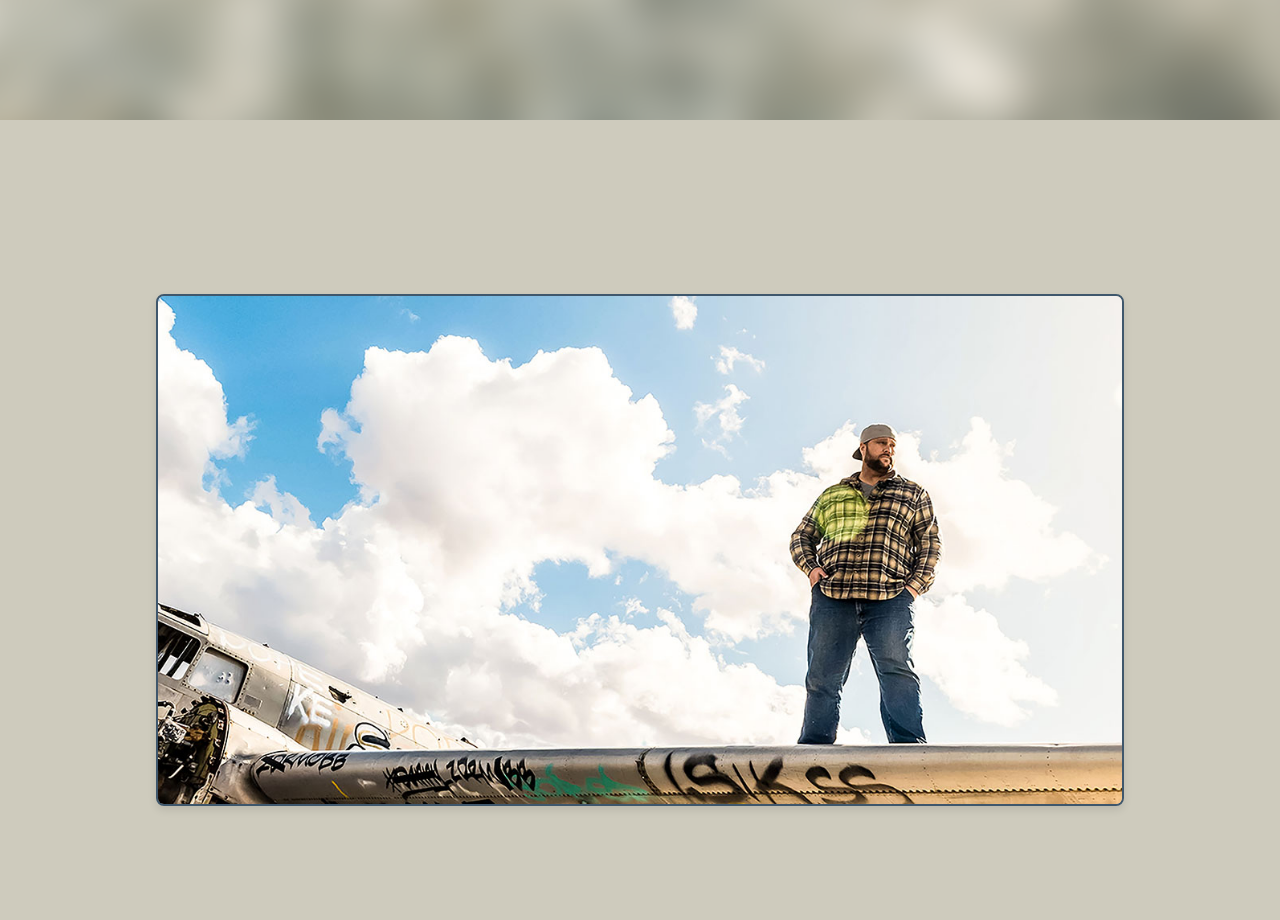
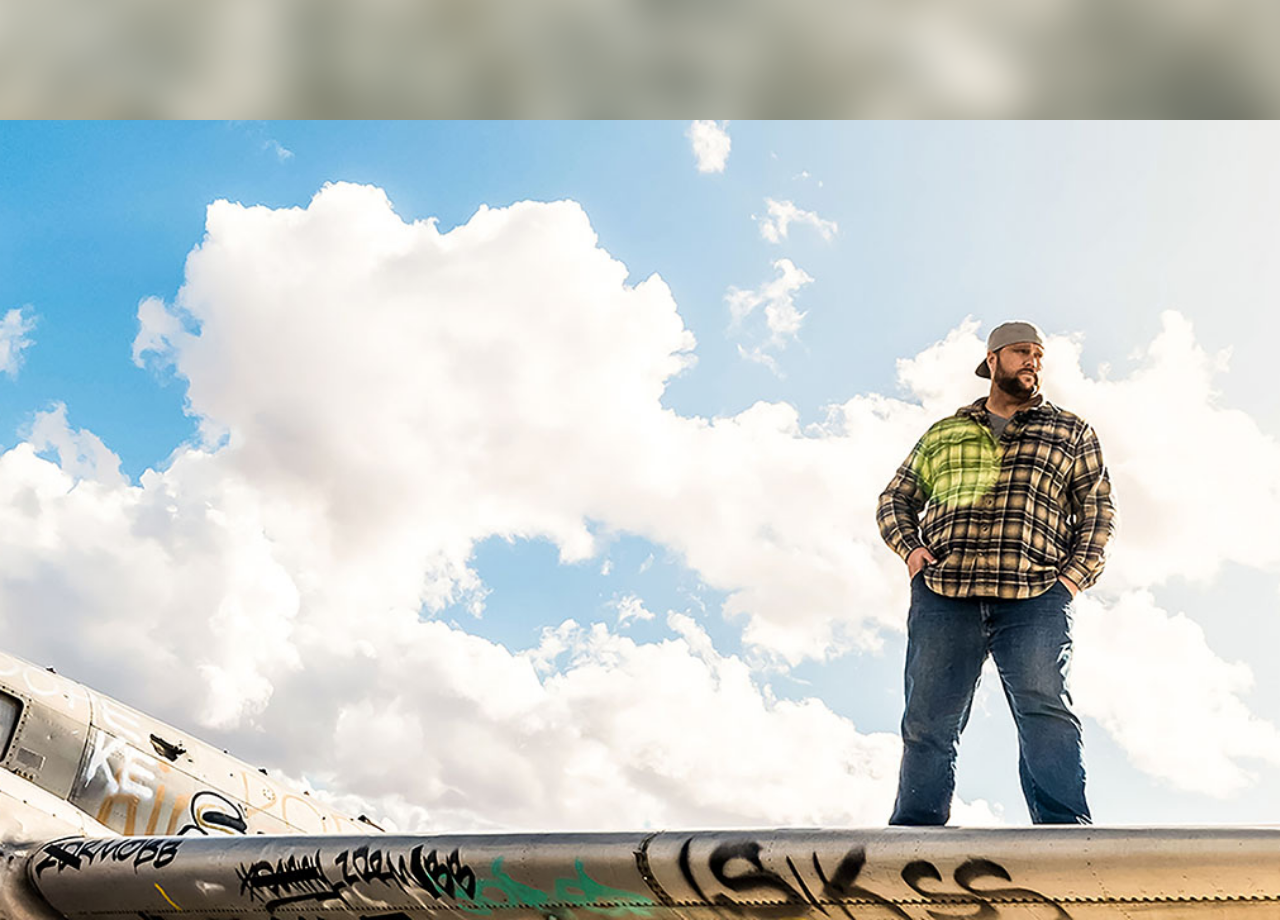
Before and after one commit to ScottShetley/2025-scrollystorytelling-website, a plain HTML site: page index.html in a window 1280 px wide. Shown: the part 680-1600 px from the top of the page. Drawn offline with Linux system fonts and the light colour scheme.

Commit message:
Added about me photo. Made it full section sized.

```diff
--- a/index.html
+++ b/index.html
@@ -13,9 +13,7 @@
         <i class="fa-regular fa-compass compass-icon"></i> <!-- Updated icon class -->
     </div>
     <section id="about-me" class="full-screen">
-        <div>
-            <img src="images/Me on a plane.jpg" alt="Me on a plane" class="profile-photo">
-        </div>
+        <img src="images/Me on a plane.jpg" alt="Me on a plane" class="profile-photo">
     </section>
     <section id="toolkit" class="full-screen">
         <h2>Toolkit (Resume)</h2>
--- a/styles.css
+++ b/styles.css
@@ -168,18 +168,24 @@ button:hover {
 
 #about-me {
     background-color: var(--secondary-color);
-    padding: 2em;
+    padding: 0; /* Remove padding to make the image cover the entire section */
     display: flex;
     justify-content: center; /* Center the image horizontally */
     align-items: center; /* Center the image vertically */
+    height: 100vh; /* Ensure the section takes up the full viewport height */
+    width: 100vw; /* Ensure the section takes up the full viewport width */
+    overflow: hidden; /* Ensure no overflow */
 }
 
 #about-me .profile-photo {
-    max-width: 80%; /* Increase the maximum width for the image */
-    height: auto; /* Maintain aspect ratio */
-    border: 2px solid var(--primary-color); /* Subtle border */
-    box-shadow: 0 4px 8px rgba(0, 0, 0, 0.1); /* Subtle shadow */
-    border-radius: 8px; /* Slightly rounded corners */
+    width: 100%; /* Make the image take up the full width of the section */
+    height: 100%; /* Make the image take up the full height of the section */
+    object-fit: cover; /* Ensure the image covers the entire section without distortion */
+    border: none; /* Remove the border */
+    box-shadow: none; /* Remove the shadow */
+    border-radius: 0; /* Remove the rounded corners */
+    padding: 0; /* Remove the padding */
+    margin: 0; /* Remove any margin */
 }
 
 #about-me .text-container {
```
